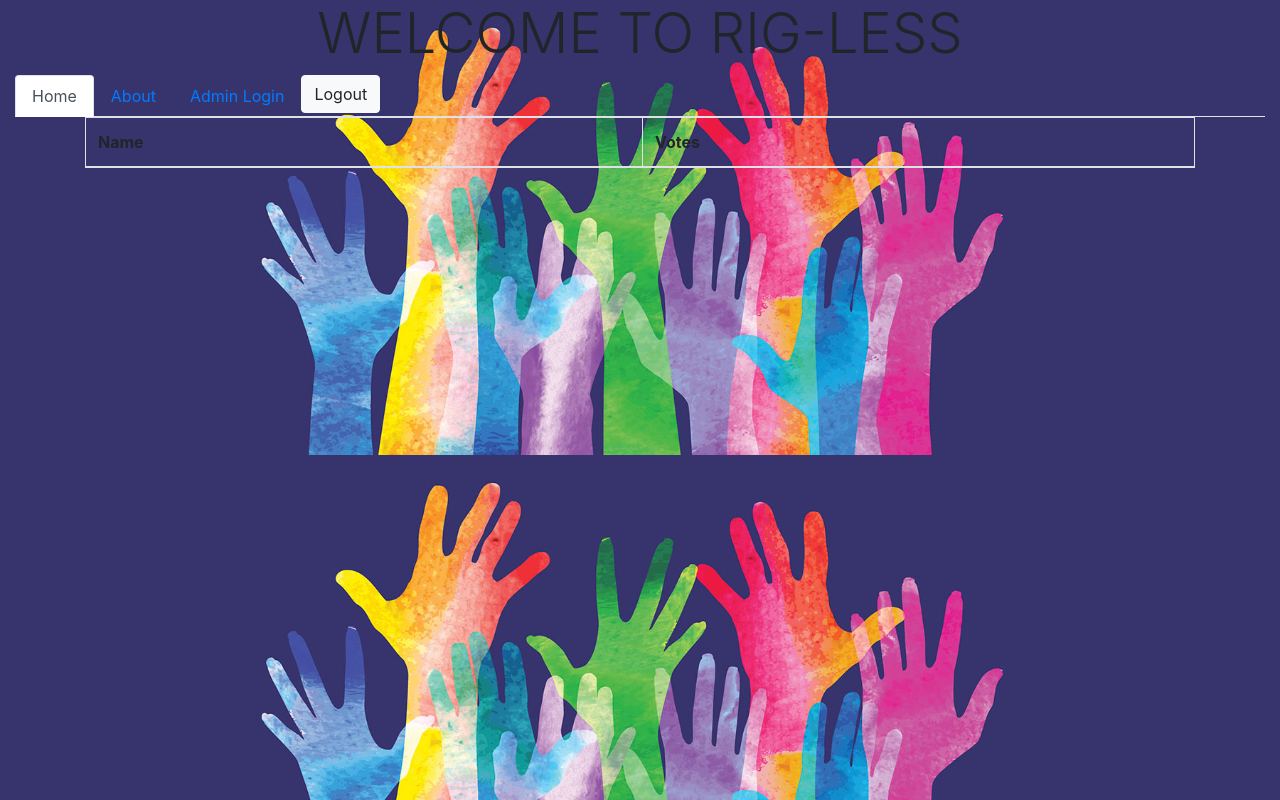
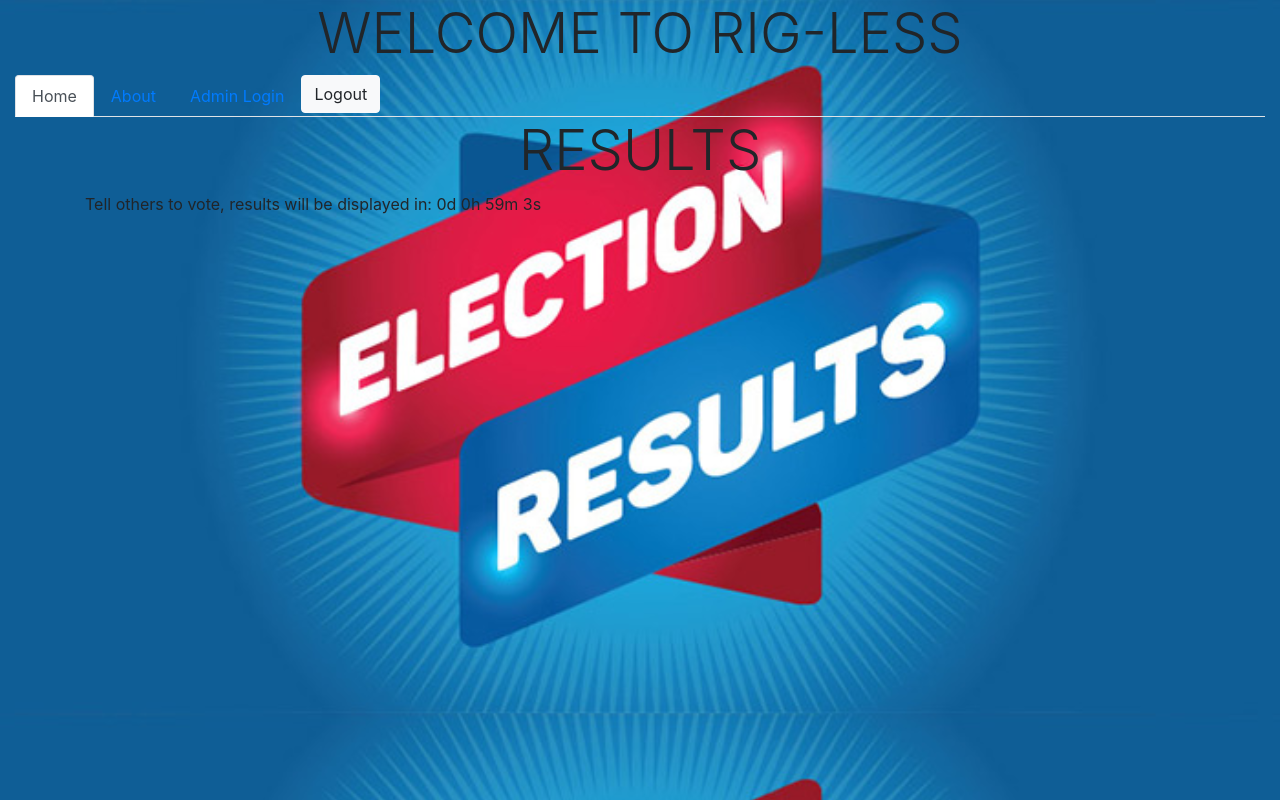
Before and after one commit to unclejide1/Rig-Less, a website: page html/results.html in a window 1280 px wide. Drawn offline with Linux system fonts and the light colour scheme; no server answers; sample sign-in values are in the browser's storage.

Commit message:
fairly completed work

```diff
--- a/css/aboutStyles.css
+++ b/css/aboutStyles.css
@@ -1,5 +1,9 @@
 @charset "utf-8";
-
+body{
+	background-image: url(../images/electionresult.jpg);
+ 	background-repeat: no;
+	background-size: 100%;
+}
 .bodycolor {
 	background-color: cornflowerblue;
 }
--- a/css/result.css
+++ b/css/result.css
@@ -1,5 +1,5 @@
 body{
-    background-image: url(../images/electionresult.jpg);
+    background-image: url(../images/Election-Results.jpg);
     background-repeat: no;
     background-size: 100%;
 }
--- a/html/results.html
+++ b/html/results.html
@@ -4,7 +4,7 @@
     <meta charset="UTF-8">
     <meta name="viewport" content="width=device-width, initial-scale=1.0">
     <meta http-equiv="X-UA-Compatible" content="ie=edge">
-    <title>Document</title>
+    <title>Results</title>
 <link rel="stylesheet" href="../css/bootstrap.css">
 <link rel="stylesheet" href="../css/result.css">
 </head>
@@ -19,7 +19,7 @@
                     <div class="container-fluid" id="wrap">
                             <ul class="nav nav-tabs">
                                     <li class="nav-item">
-                                      <a class="nav-link active" href="index.html">Home</a>
+                                      <a class="nav-link active" href="../index.html">Home</a>
                                     </li>
                                     <li class="nav-item">
                                          <a class="nav-link" href="./html/about.html">About</a>
@@ -38,8 +38,13 @@
                     <!-- /.container-fluid -->
                 </nav>
                 </header>
-    <div class="container">
-        <table class="table table-bordered" >
+                <div class="container">
+                        <center>
+                            <h1 class="display-4">RESULTS</h1>
+                        </center>
+                    </div>
+    <div class="container" id="dem">
+        <table class="table table-bordered" id="table">
                 <thead>
                   <tr>
                     <th scope="col">Name</th>
@@ -55,8 +60,46 @@
                     </tr>
                   </tbody>
         </table>
+        <p id= "demo"></p>
       </div>
 <script src="../js/jquery.js"></script>
 <script src="../js/votes.js"></script>
+<script>
+        // Set the date we're counting down to
+        var countDownDate = new Date("Sep 20, 2019 00:41:00").getTime();
+
+        // Update the count down every 1 second
+        var x = setInterval(function() {
+
+          // Get today's date and time
+          var now = new Date().getTime();
+
+          // Find the distance between now and the count down date
+          var distance = countDownDate - now;
+
+          // Time calculations for days, hours, minutes and seconds
+          var days = Math.floor(distance / (1000 * 60 * 60 * 24));
+          var hours = Math.floor((distance % (1000 * 60 * 60 * 24)) / (1000 * 60 * 60));
+          var minutes = Math.floor((distance % (1000 * 60 * 60)) / (1000 * 60));
+          var seconds = Math.floor((distance % (1000 * 60)) / 1000);
+
+          // Output the result in an element with id="demo"
+          $("#demo").text("Tell others to vote, results will be displayed in: " + days + "d " + hours + "h "
+          + minutes + "m " + seconds + "s ")
+
+          // If the count down is over, write some text
+          if (distance < 0) {
+            clearInterval(x);
+            $('#table').show();
+            $('#demo').hide();
+            // document.getElementById("demo").innerHTML = "EXPIRED";
+            return;
+          }else{
+            $('#demo').show();
+            $('#table').hide();
+          }
+        }, 1000);
+        </script>
+
 </body>
 </html>
--- a/js/votes.js
+++ b/js/votes.js
@@ -34,7 +34,7 @@ $(document).ready(function () {
             candidatesId: $("#votes").val()
         }
         $.ajax({
-            type: 'GET',
+            method: "GET",
             url: `http://localhost:3000/votes?votersUsername=${user}`,
             data: data,
             success: function (result) {
@@ -90,7 +90,7 @@ $(document).ready(function () {
 
     $.ajax({
         "url": "http://localhost:3000/candidates",
-        "method": 'GET'
+        "method": "GET"
     }).done(res => {
         res.forEach((elem) => {
             console.log(elem);
```
Also changed, not shown: db.json (+12 -0 lines), images/Election-Results.jpg (added).
